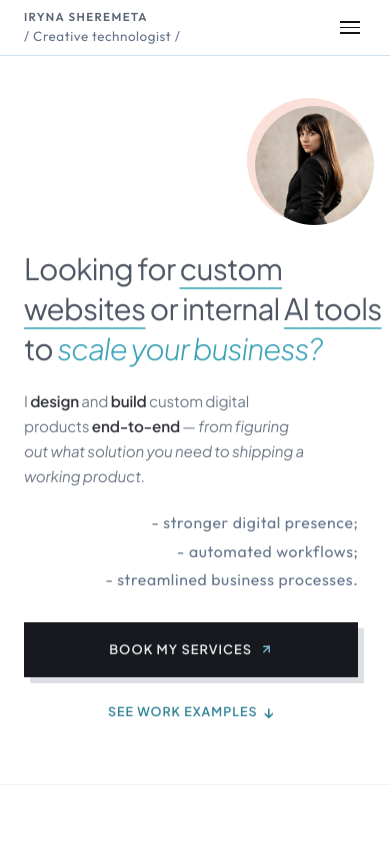
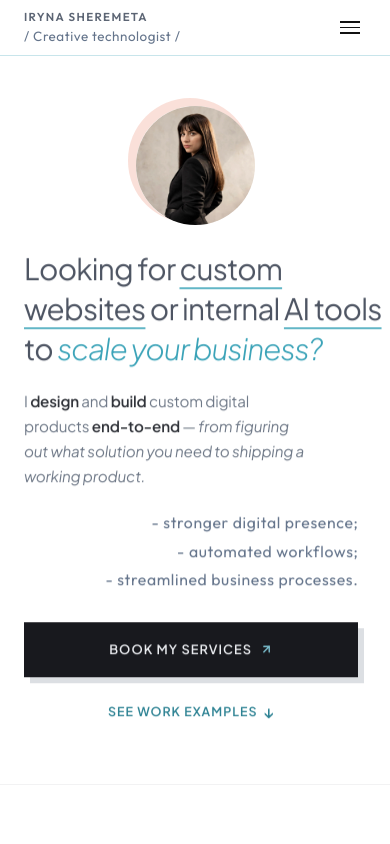
Before and after one commit to Irene2828/porfoliojuly, a Next.js app: page / in a window 390 px wide. Shown: the top 844 px of the page. Built offline with nearby package versions, Linux system fonts and the light colour scheme; no server answers; the database is empty.

Commit message:
style: mobile hero — center photo

```diff
--- a/src/app/components/Hero.css
+++ b/src/app/components/Hero.css
@@ -2092,3 +2092,13 @@
     box-shadow: -5px -5px 0 3px rgba(236, 145, 119, 0.28) !important;
   }
 }
+
+/* ── Mobile hero: center the photo (14.10.2026) ── */
+@media (max-width: 900px) {
+  .v2-theme .hero-image-wrapper,
+  .hero-image-wrapper {
+    justify-content: center !important;
+    padding-left: 0 !important;
+    padding-right: 0 !important;
+  }
+}
```
